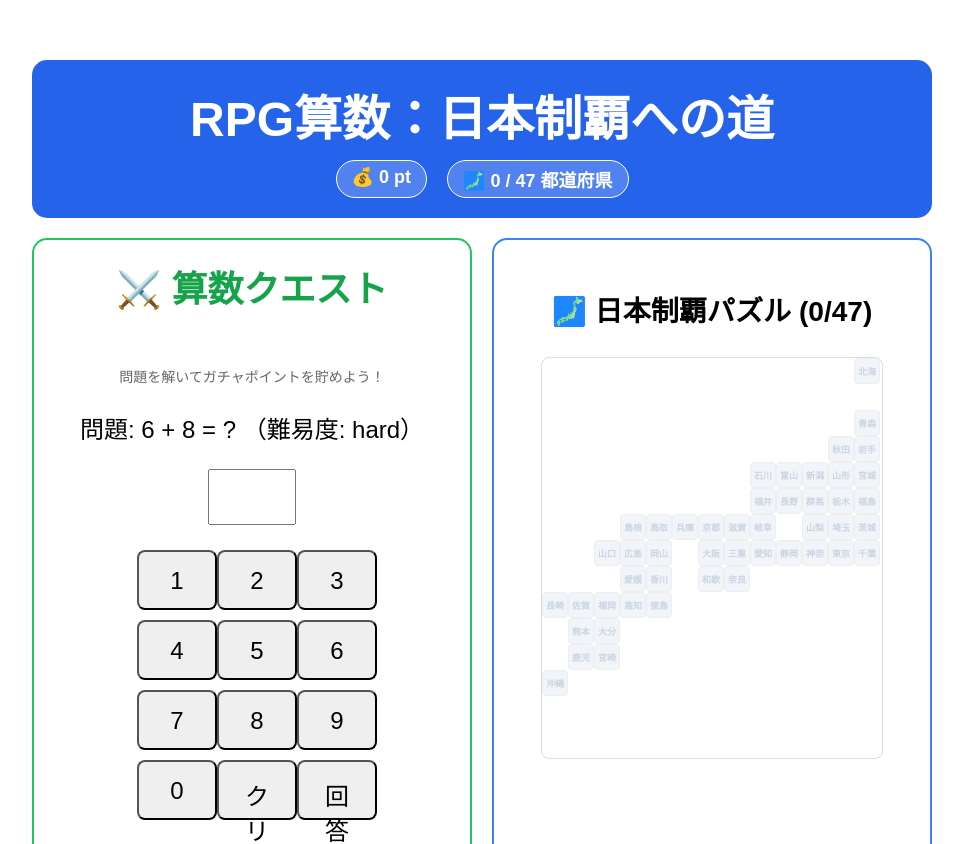
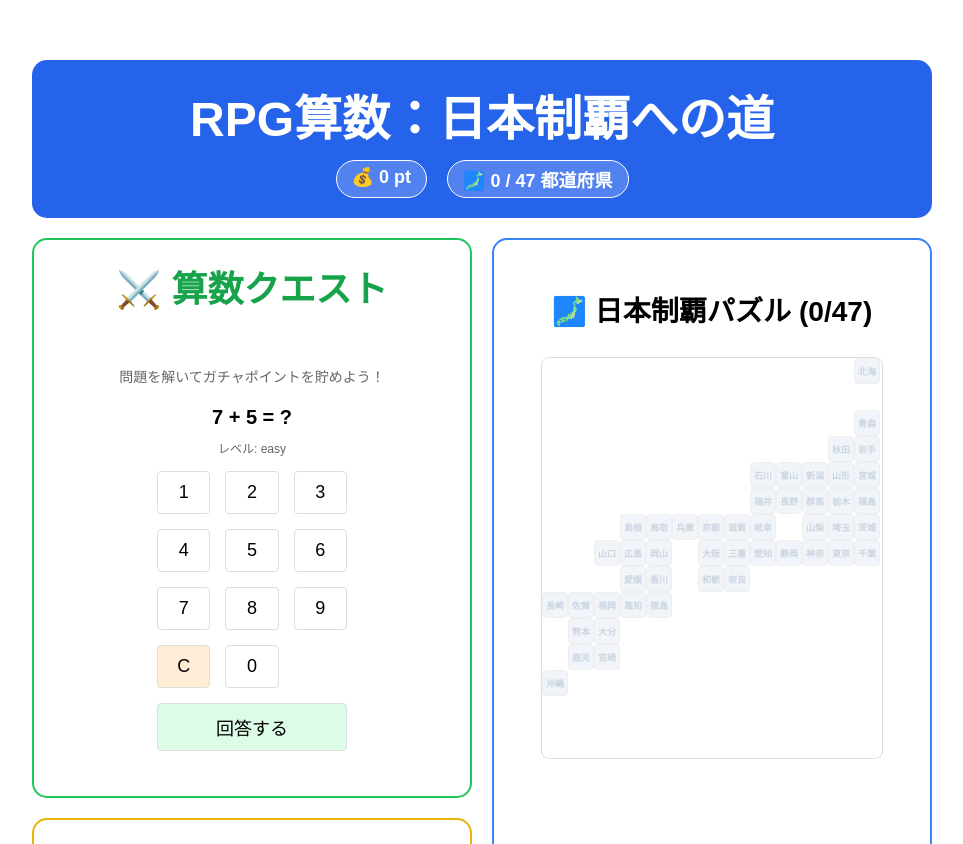
Before and after one commit to kotani6053/manaho0610, a React (Vite) app: page / in a window 1280 px wide. Shown: the top 844 px of the page, without its empty margins (158-1121 px from the left). Built offline with nearby package versions, Linux system fonts and the light colour scheme; the HTML template or start-up script is replaced by a standard one.

Commit message:
Update Question.jsx

```diff
--- a/src/components/Question.jsx
+++ b/src/components/Question.jsx
@@ -1,4 +1,4 @@
-import React, { useState, useEffect } from 'react';
+import React, { useState, useEffect, useCallback } from 'react';
 
 function Question({ onCorrect }) {
   const [a, setA] = useState(0);
@@ -6,37 +6,70 @@ function Question({ onCorrect }) {
   const [difficulty, setDifficulty] = useState('easy');
   const [answer, setAnswer] = useState('');
 
-  useEffect(() => {
-    const diff = Math.random() < 0.5 ? 'easy' : Math.random() < 0.5 ? 'normal' : 'hard';
+  // 新しい問題を作る関数を独立させます
+  const generateQuestion = useCallback(() => {
+    const rand = Math.random();
+    const diff = rand < 0.33 ? 'easy' : rand < 0.66 ? 'normal' : 'hard';
     setDifficulty(diff);
-    const max = diff === 'easy' ? 5 : diff === 'normal' ? 10 : 20;
+    const max = diff === 'easy' ? 9 : diff === 'normal' ? 20 : 50;
     setA(Math.floor(Math.random() * max) + 1);
     setB(Math.floor(Math.random() * max) + 1);
     setAnswer('');
-  }, [onCorrect]);
+  }, []);
 
-  const handleClick = (num) => setAnswer(answer + num);
+  // 最初の一回だけ問題を出す
+  useEffect(() => {
+    generateQuestion();
+  }, [generateQuestion]);
+
+  const handleClick = (num) => setAnswer(prev => prev + num);
   const handleClear = () => setAnswer('');
+
   const handleSubmit = () => {
     if (parseInt(answer) === a + b) {
-      const pts = difficulty === 'easy' ? 1 : difficulty === 'normal' ? 3 : 5;
-      onCorrect(pts);
+      const pts = difficulty === 'easy' ? 5 : difficulty === 'normal' ? 10 : 20;
+      onCorrect(pts); // ポイント加算
+      generateQuestion(); // 正解したら次の問題へ
     } else {
-      alert('不正解！');
+      alert('ざんねん！まちがいだよ。');
+      setAnswer('');
     }
   };
 
   return (
-    <div>
-      <p>問題: {a} + {b} = ? （難易度: {difficulty}）</p>
-      <input type="text" value={answer} readOnly />
-      <div className="calculator">
-        {[1,2,3,4,5,6,7,8,9,0].map(n => <button key={n} onClick={() => handleClick(n.toString())}>{n}</button>)}
-        <button onClick={handleClear}>クリア</button>
-        <button onClick={handleSubmit}>回答</button>
+    <div style={{ textAlign: 'center', padding: '10px' }}>
+      <div style={{ fontSize: '20px', fontWeight: 'bold', marginBottom: '10px' }}>
+        {a} + {b} = {answer || '?'}
+      </div>
+      <div style={{ fontSize: '12px', color: '#666', marginBottom: '10px' }}>
+        レベル: {difficulty}
+      </div>
+
+      <div style={{
+        display: 'grid',
+        gridTemplateColumns: 'repeat(3, 1fr)',
+        gap: '5px',
+        maxWidth: '200px',
+        margin: '0 auto'
+      }}>
+        {[1, 2, 3, 4, 5, 6, 7, 8, 9].map(n => (
+          <button key={n} onClick={() => handleClick(n.toString())} style={btnStyle}>{n}</button>
+        ))}
+        <button onClick={handleClear} style={{ ...btnStyle, backgroundColor: '#ffedd5' }}>C</button>
+        <button onClick={() => handleClick('0')} style={btnStyle}>0</button>
+        <button onClick={handleSubmit} style={{ ...btnStyle, backgroundColor: '#dcfce7', gridColumn: 'span 3' }}>回答する</button>
       </div>
     </div>
   );
 }
 
+const btnStyle = {
+  padding: '10px',
+  fontSize: '18px',
+  cursor: 'pointer',
+  border: '1px solid #ddd',
+  borderRadius: '4px',
+  backgroundColor: '#fff'
+};
+
 export default Question;
```
